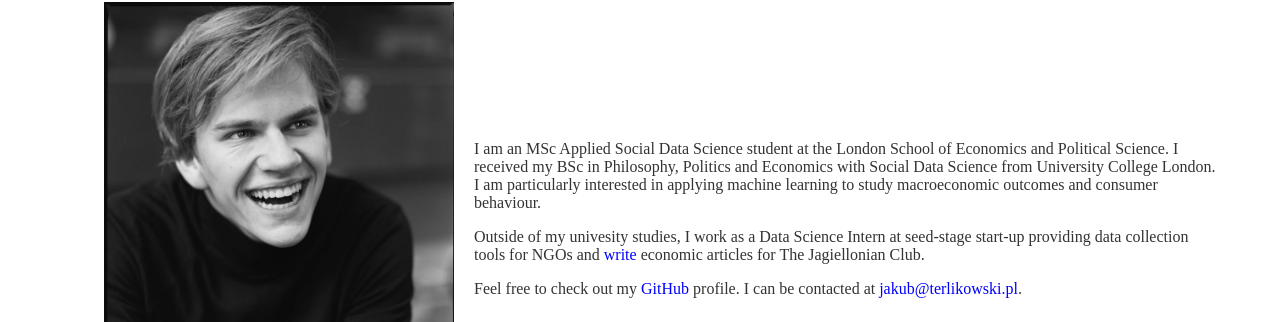
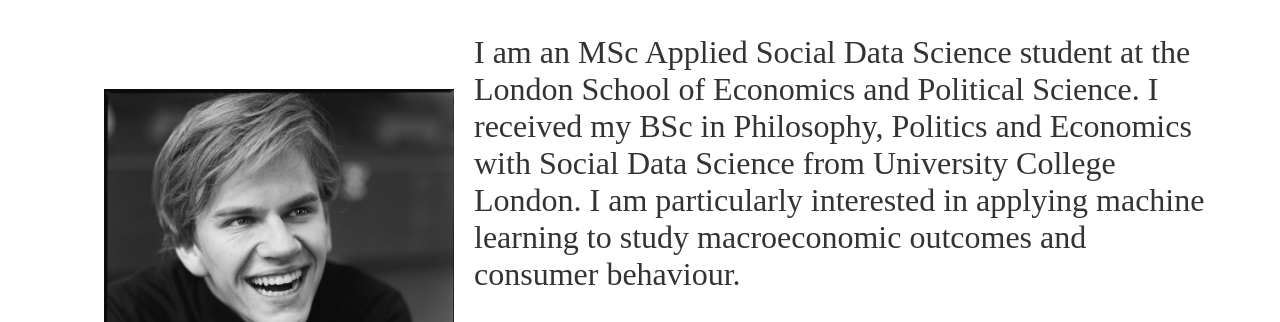
Before and after one commit to lollex90/lollex90.github.io, a plain HTML site: page index.html in a window 1280 px wide. Shown: the part 179-501 px from the top of the page. Drawn offline with Linux system fonts and the light colour scheme.

Commit message:
larger fonts

```diff
--- a/css/styles.css
+++ b/css/styles.css
@@ -17,7 +17,7 @@ header, .container, .project-container {
 .biography {
     flex: 1;
     margin-left: 20px;
-    font-size: 1.2rem;
+    font-size: 2.4rem;
 }
 
 nav ul, footer ul {
@@ -55,7 +55,7 @@ a:hover {
 .link-inside {
     color: blue;
     margin: 0;
-    font-size: 1rem;
+    font-size: 2rem;
 }
 
 /* Headings */
@@ -82,7 +82,7 @@ h3 {
 
 /* Paragraphs */
 p {
-    font-size: 1rem;
+    font-size: 2rem;
     color: #333;
 }
 
```
